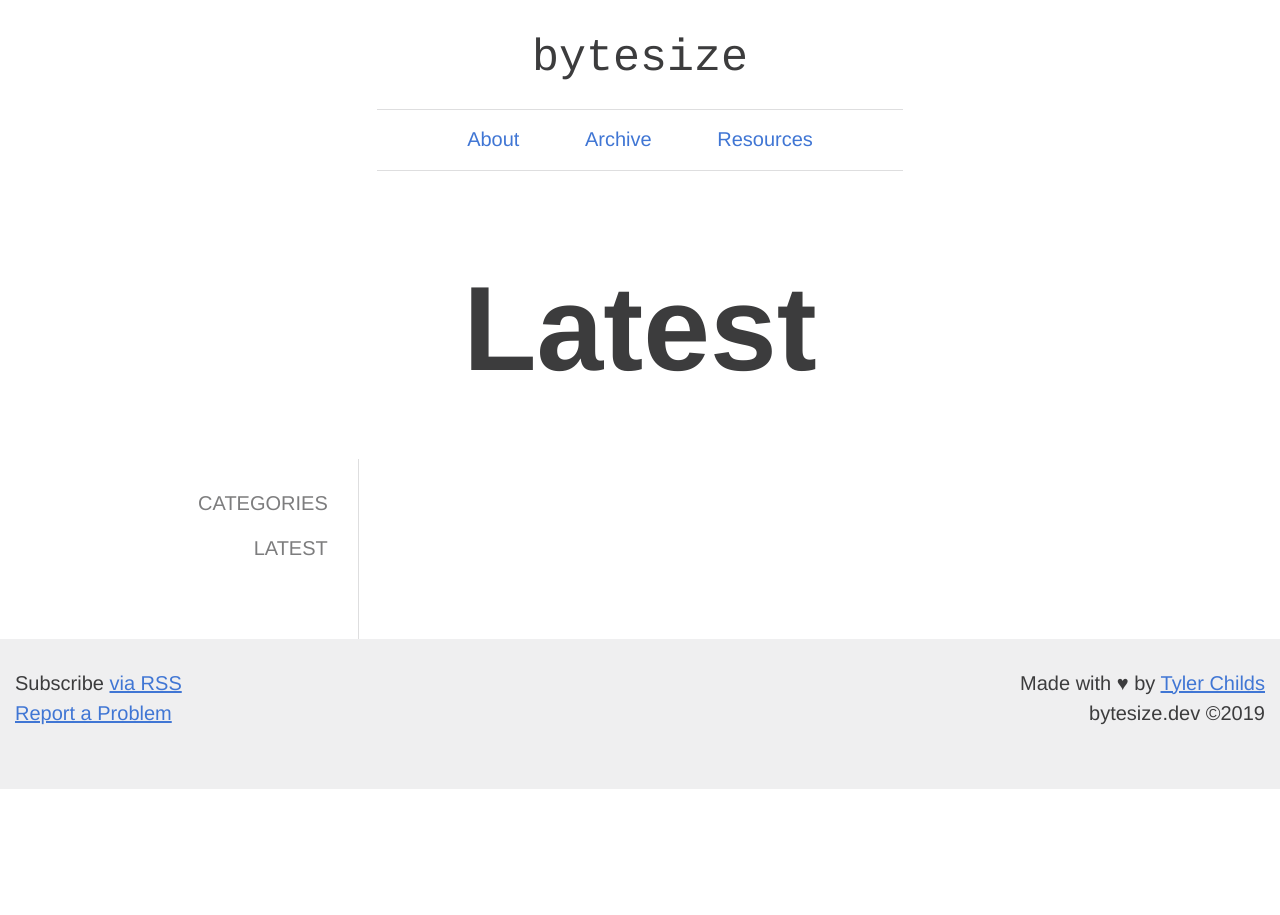
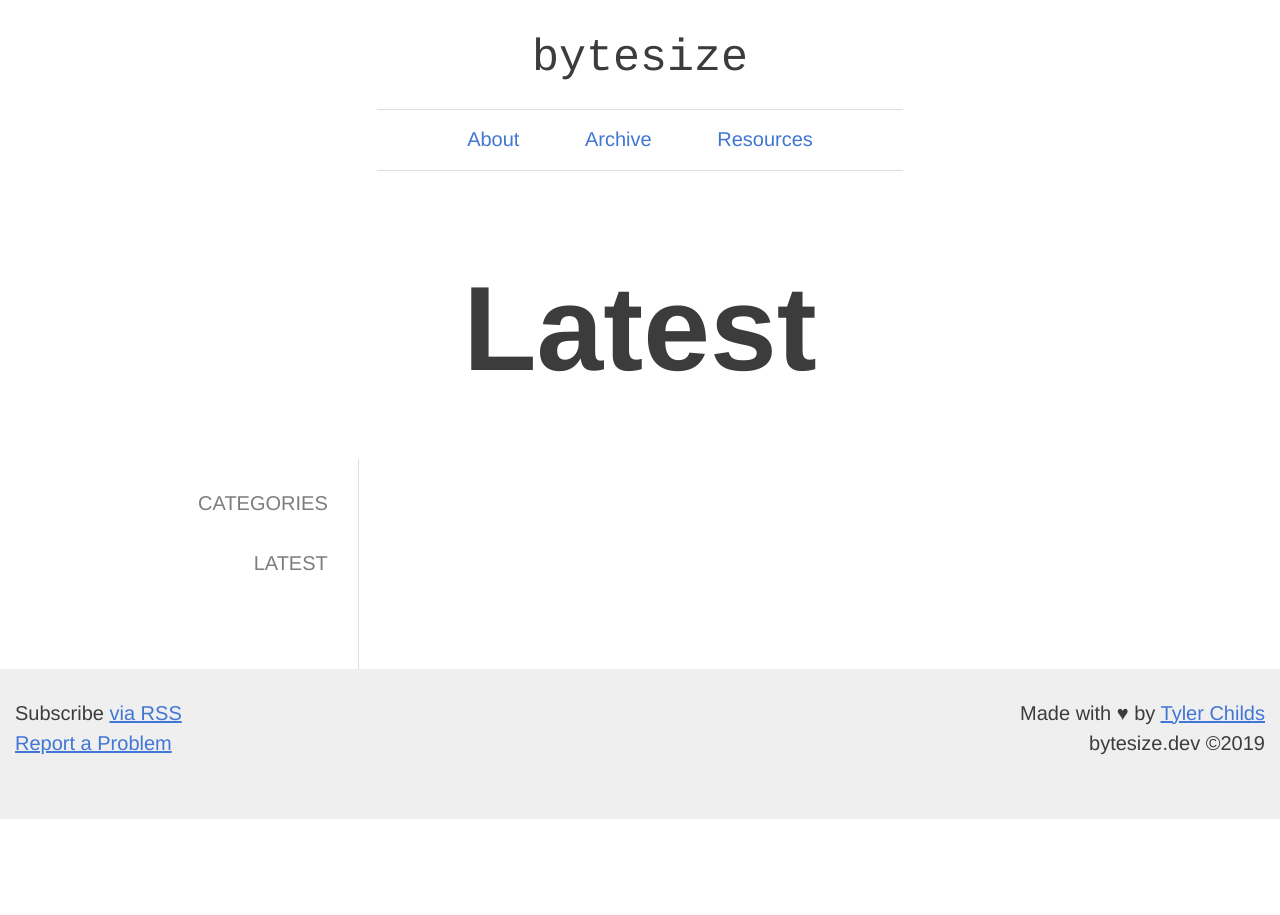
Before and after one commit to tylerchilds/bytesize, a Jekyll site: the page built from index.md, in a window 1280 px wide. Built offline with Jekyll 4.4.1, drawn with Linux system fonts in a browser that asks for light colours.

Commit message:
mild style tweaks

```diff
--- a/css/main.css
+++ b/css/main.css
@@ -95,7 +95,7 @@ footer {
 .sidebar h4 {
   color: var(--gray3);
   text-transform: uppercase;
-  padding: 0;
+  padding: 0 0 1.2rem;
 }
 
 .sidebar ul {
@@ -112,7 +112,7 @@ footer {
 
 .sidebar a {
   display: inline-block;
-  line-height: 3.6rem;
+  margin-bottom: 1.2rem;
 }
 
 /*
```
Also changed, not shown: _posts/2019-04-19-accessibility-and-semantic-html/index.md (+1 -1 lines).
